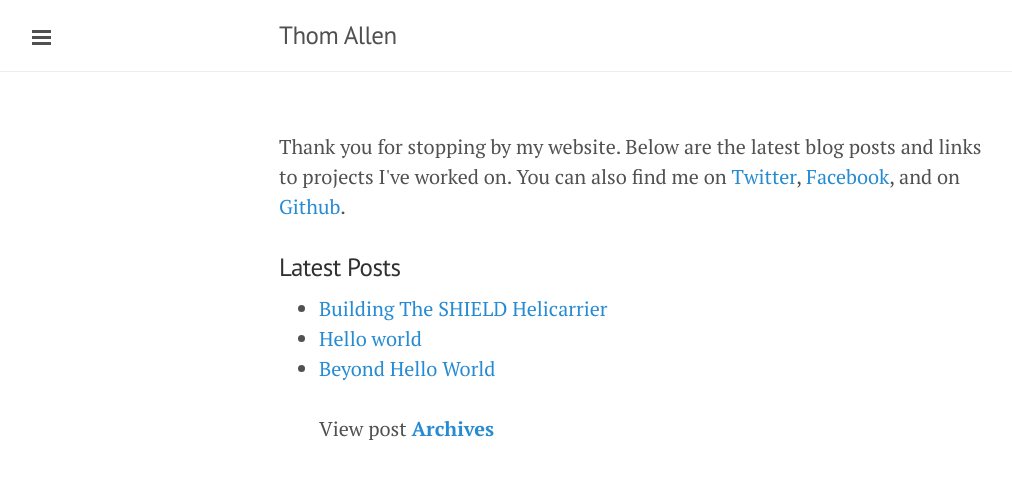
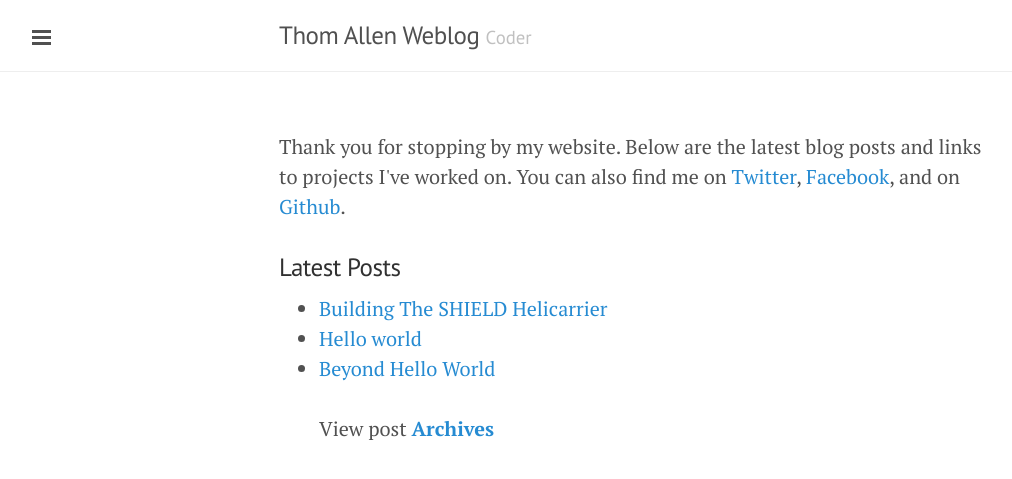
Before and after one commit to thomallen/thomallen.github.io, a Jekyll site: the page built from index.html, in a window 1280 px wide. Shown: the top 479 px of the page, without its empty margins (1-1013 px from the left). Built offline with Jekyll 4.4.1, drawn with Linux system fonts in a browser that asks for light colours; the list of posts is cut into pages by our own code.

Commit message:
Changes on title display

```diff
--- a/_config.yml
+++ b/_config.yml
@@ -2,7 +2,7 @@ excerpt_separator: ""
 pygments: true
 markdown: kramdown
 url: http://thomallen.github.io
-title: Thom Allen
-tagline: <coder />
+title: Thom Allen Weblog
+tagline: Coder
 description: #Mormon, #Marine, #MobileFirst, #Coder, #WordPress, #Technology, #CTO, #CIO, #NASCAR, Fighting #Cancer, #ManchesterUnited, http://fb.com/thomallen
 paginate: 5
--- a/_layouts/default.html
+++ b/_layouts/default.html
@@ -13,7 +13,7 @@
       <div class="masthead">
         <div class="container">
           <h3 class="masthead-title">
-            <a href="/" title="Home">{{ site.title }}</a>
+            <a href="{{ site.url }}" title="Home">{{ site.title }}</a>
             <small>{{ site.tagline }}</small>
           </h3>
         </div>
```
